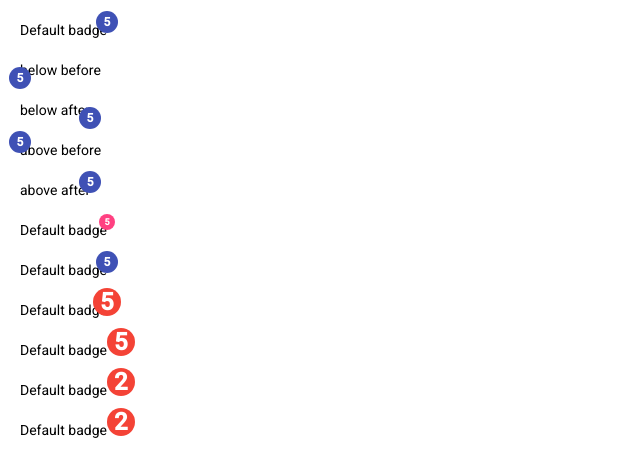
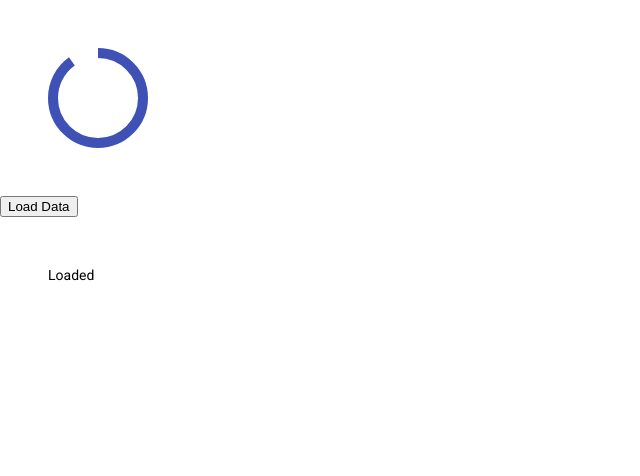
Before and after one commit to dgkhoa89/demo-angular-material, an Angular app: page / in a window 1280 px wide. Shown: the top 476 px of the page, without its empty margins (0-640 px from the left). Built offline with nearby package versions, Linux system fonts and the light colour scheme.

Commit message:
mat spinner

```diff
--- a/src/app/app.component.html
+++ b/src/app/app.component.html
@@ -1,46 +1,14 @@
-<!-- default -->
-<div style="margin:20px">
-    <span matBadge="5">Default badge</span>
+<!-- to show progress -->
+<div>
+    <mat-progress-spinner value="90"></mat-progress-spinner>
 </div>
 
-<!-- possition -->
-<div style="margin:20px">
-    <span matBadge="5" matBadgePosition="below before">below before</span>
+<!-- to show when UI loading  -->
+<button (click)="loadData()">Load Data</button>
+<div *ngIf="showSpinner">
+    <mat-spinner color="accent"></mat-spinner>
+    <span>loading data ...</span>
 </div>
-<div style="margin:20px">
-    <span matBadge="5" matBadgePosition="below after">below after</span>
+<div *ngIf="!showSpinner">
+    <span>Loaded</span>
 </div>
-<div style="margin:20px">
-    <span matBadge="5" matBadgePosition="above before">above before</span>
-</div>
-<div style="margin:20px">
-    <span matBadge="5" matBadgePosition="above after">above after</span>
-</div>
-
-<!-- size and color -->
-<div style="margin:20px">
-    <span matBadge="5" matBadgeSize="small" matBadgeColor="accent">Default badge</span>
-</div>
-<div style="margin:20px">
-    <span matBadge="5" matBadgeSize="medium" matBadgeColor="primary">Default badge</span>
-</div>
-<div style="margin:20px">
-    <span matBadge="5" matBadgeSize="large" matBadgeColor="warn">Default badge</span>
-</div>
-
-<!-- overlapping -->
-<div style="margin:20px">
-    <span matBadge="5" matBadgeSize="large" matBadgeColor="warn" matBadgeOverlap="false">Default badge</span>
-</div>
-
-<!-- binding -->
-<div style="margin:20px">
-    <span matBadge={{numberOfItems}} matBadgeSize="large" matBadgeColor="warn" matBadgeOverlap="false"
-    >Default badge</span>
-</div>
-<!-- or-->
-<div style="margin:20px">
-    <span [matBadge]="numberOfItems" [matBadgeHidden]="numberOfItems===3"
-    matBadgeSize="large" matBadgeColor="warn" matBadgeOverlap="false"
-    >Default badge</span>
-</div>
--- a/src/app/app.component.ts
+++ b/src/app/app.component.ts
@@ -1,4 +1,5 @@
 import { Component } from '@angular/core';
+
 
 @Component({
   selector: 'app-root',
@@ -8,4 +9,9 @@ import { Component } from '@angular/core';
 export class AppComponent {
   title = 'demo-angular-material';
   numberOfItems = 2;
+  showSpinner=false;
+  loadData(){
+    this.showSpinner=true;
+    setTimeout(()=>{this.showSpinner=false},3000);
+  }
 }
--- a/src/app/material/material.module.ts
+++ b/src/app/material/material.module.ts
@@ -3,11 +3,14 @@ import {MatButtonModule} from '@angular/material/button'
 import {MatButtonToggleModule} from '@angular/material/button-toggle'
 import {MatIconModule} from '@angular/material/icon'
 import {MatBadgeModule} from '@angular/material/badge'
+import {MatProgressSpinnerModule} from '@angular/material/progress-spinner'
+
 const MaterialComponents = [
   MatButtonModule,
   MatButtonToggleModule,
   MatIconModule,
-  MatBadgeModule
+  MatBadgeModule,
+  MatProgressSpinnerModule
 ]
 
 @NgModule({
```
Also changed, not shown: 1 other file (tests, documents, lock files or other folders).
